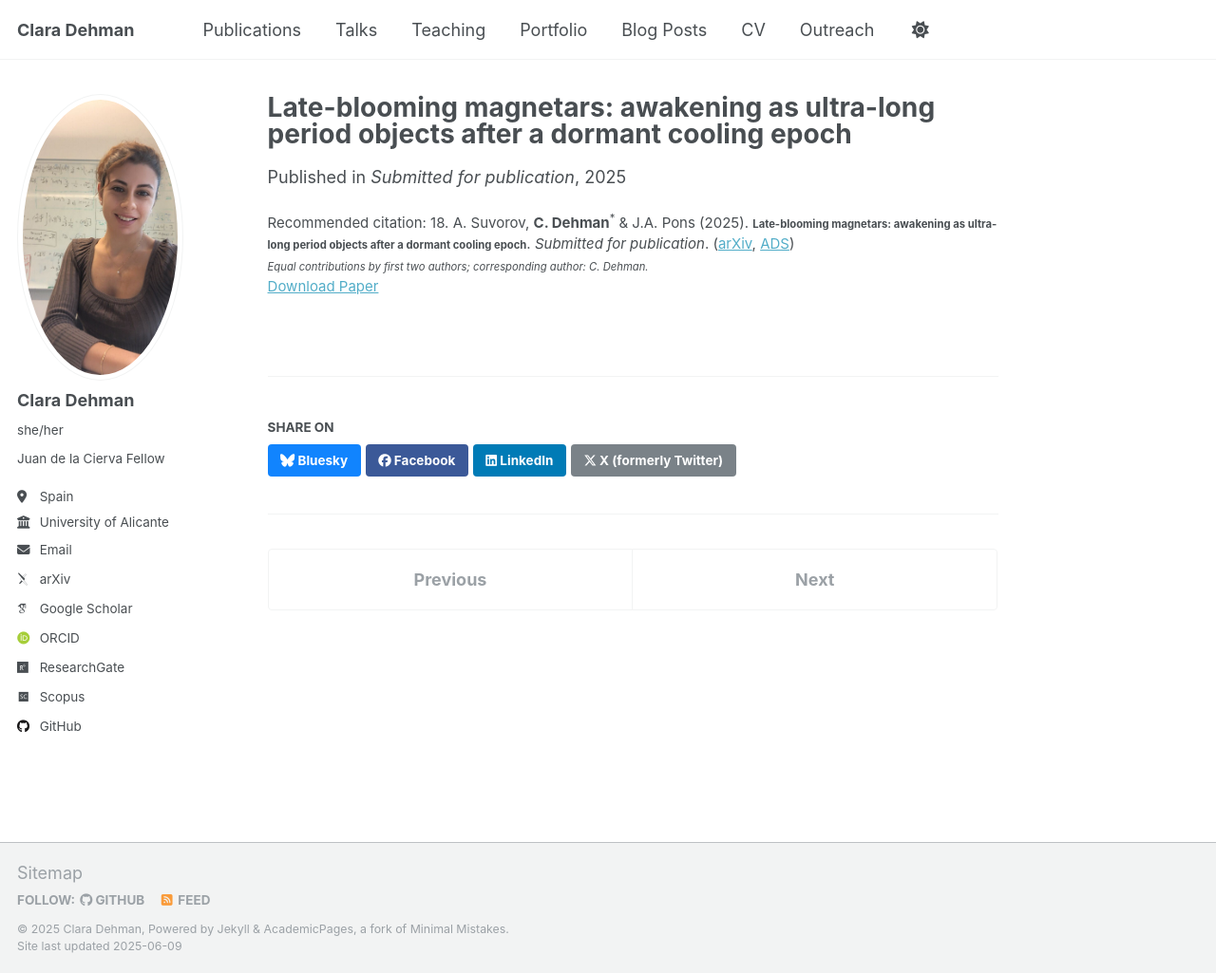
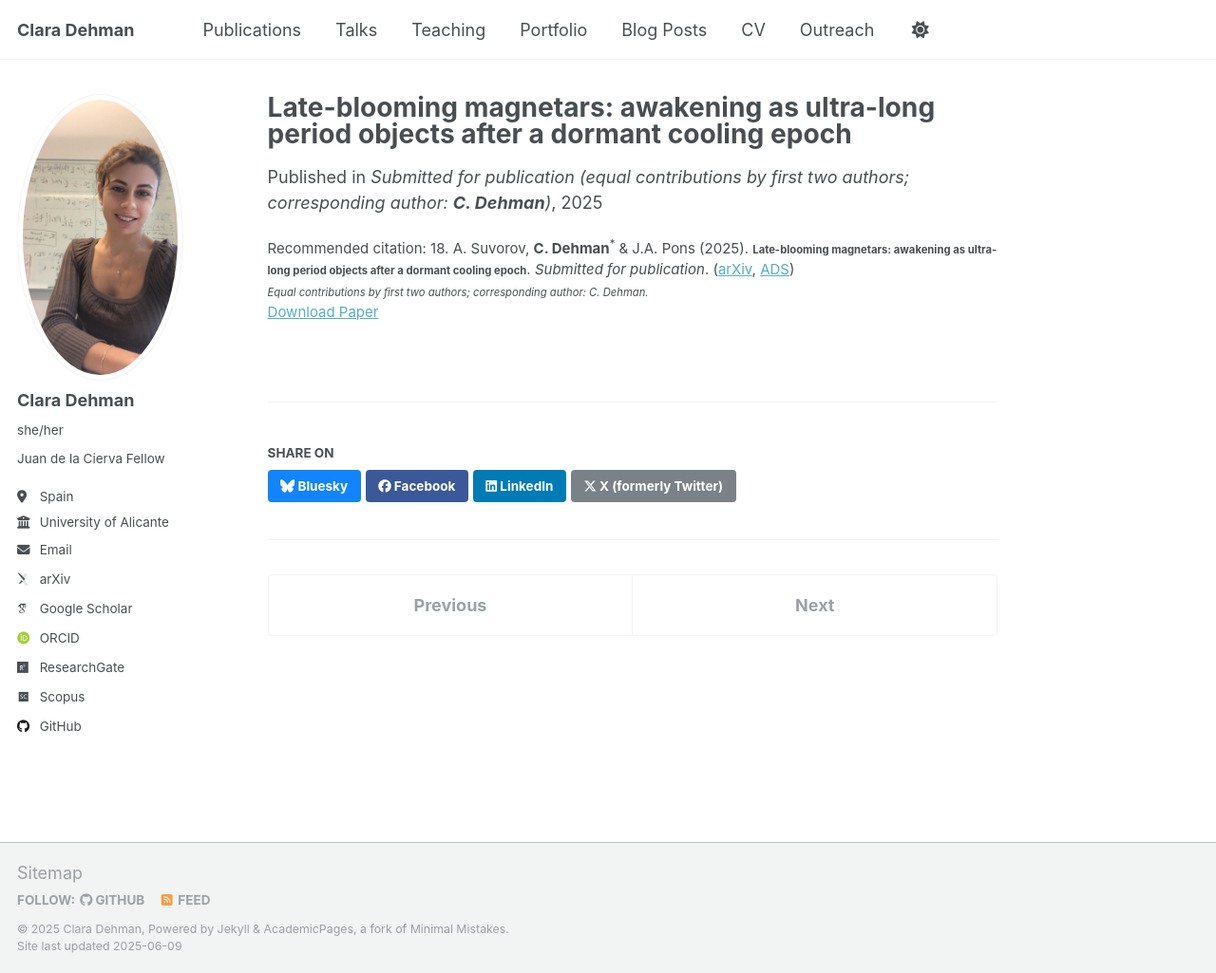
Before and after one commit to ClaraDehman/ClaraDehman.github.io, a Jekyll site: the page built from _publications/2025-05-15-late-blooming-magnetars.md, in a window 1280 px wide and 1025 px high. Shown: the whole window at 95% size. Built offline with Jekyll 4.4.1, drawn with Linux system fonts in a browser that asks for light colours; some web fonts are replaced.

Commit message:
Update 2025-05-15-late-blooming-magnetars.md

```diff
--- a/_publications/2025-05-15-late-blooming-magnetars.md
+++ b/_publications/2025-05-15-late-blooming-magnetars.md
@@ -5,7 +5,7 @@ category: submitted
 permalink: /publication/2025-late-blooming-magnetars
 excerpt: 'Proposal that ultra-long period magnetars emerge after long thermal dormancy, supported by magneto-thermal simulations of aging neutron stars.'
 date: 2025-05-15
-venue: 'Submitted for publication'
+venue: 'Submitted for publication (equal contributions by first two authors; corresponding author: <strong>C. Dehman</strong>)'
 paperurl: ''
 arxivurl: 'https://arxiv.org/abs/2505.05373'
 doi: ''
```
